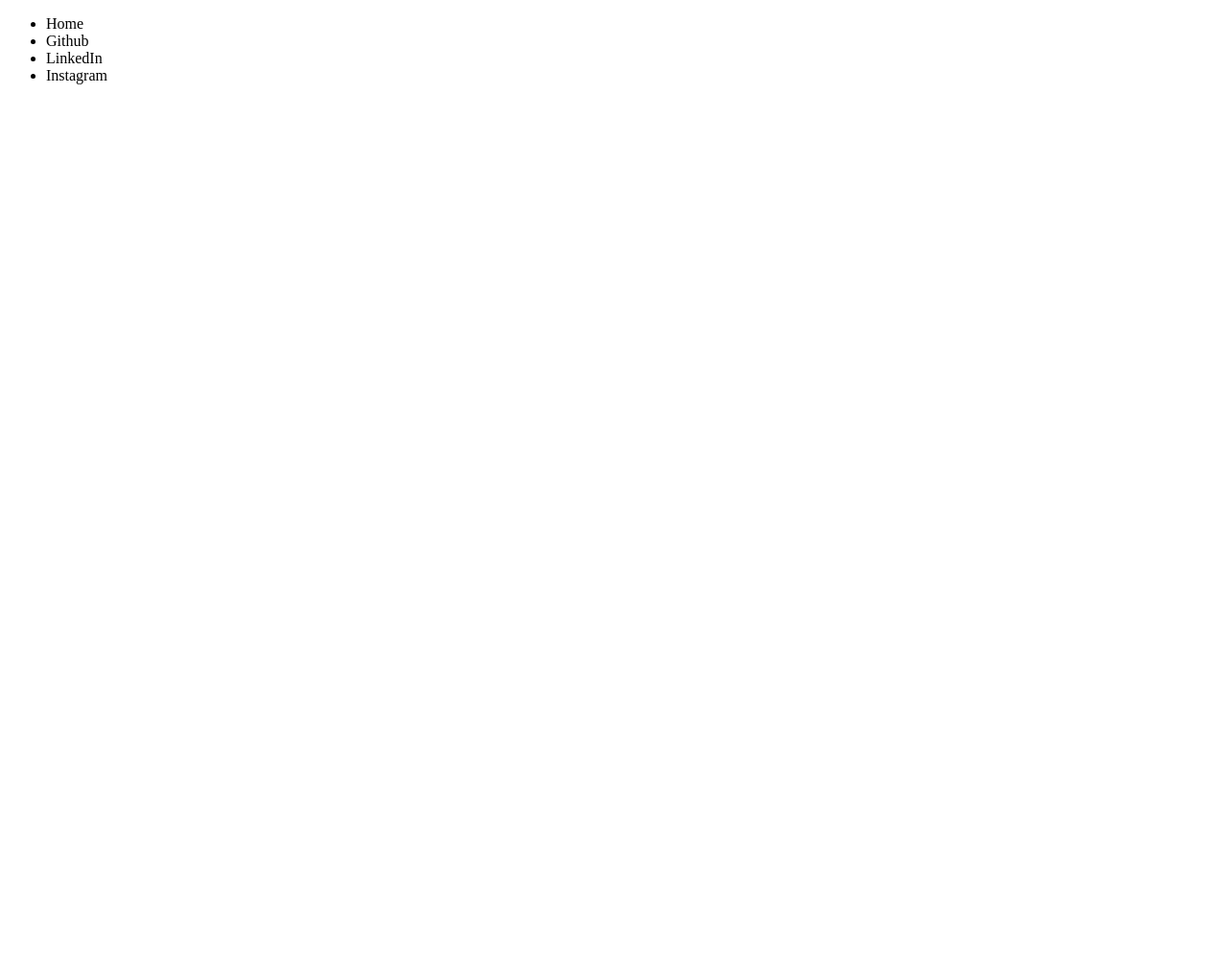
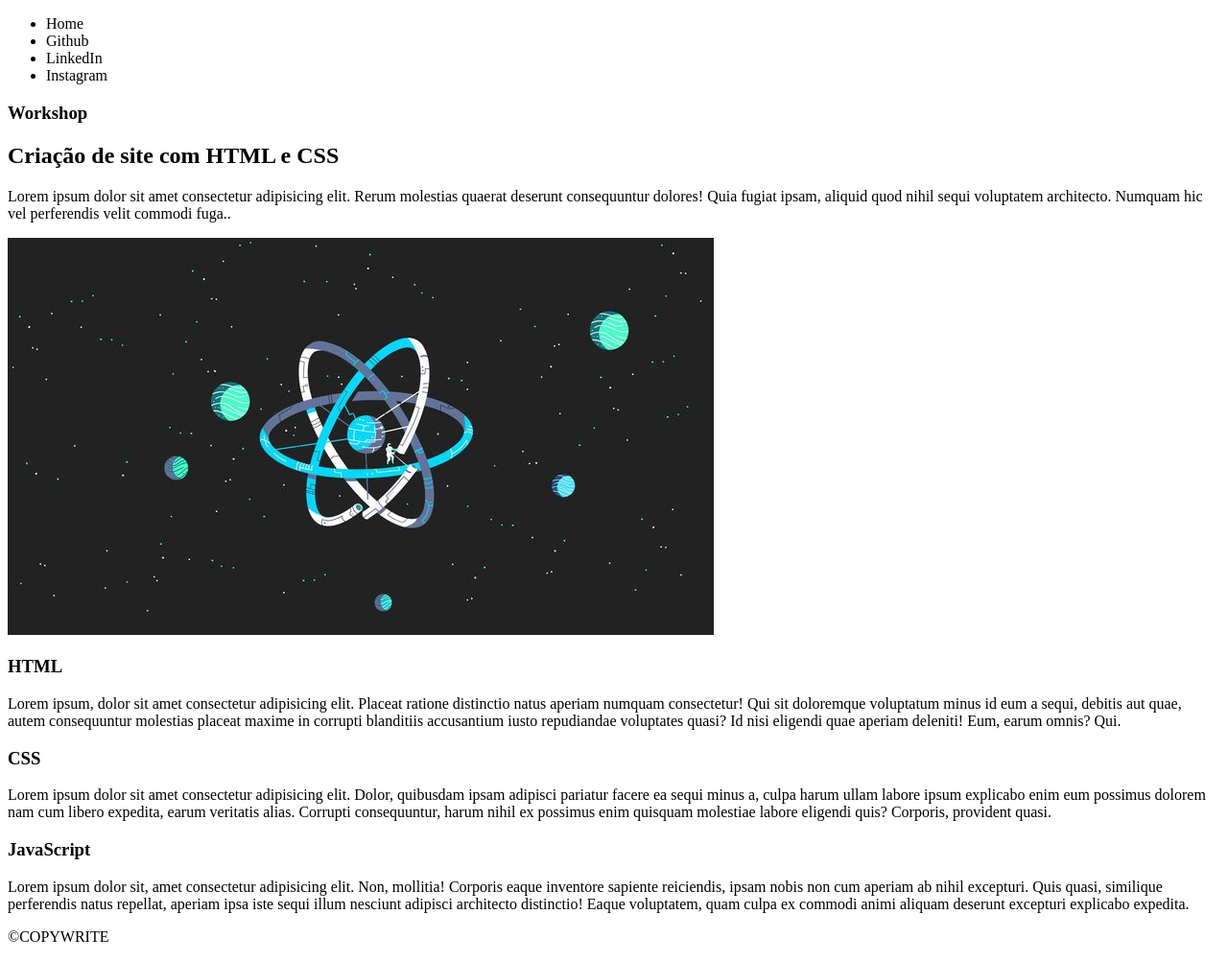
Before and after one commit to tenaltmann/aula_compartilhada_Infinit_School_criacaoDeSite, a plain HTML site: page index.html in a window 1280 px wide. Shown: the whole page at 96% size. Before the commit the page ends 800 px from the top, so only its background shows below. Drawn offline with Linux system fonts and the light colour scheme.

Commit message:
Adição da imagem, criação das sections e divs com a linguagem e cração do footer

```diff
--- a/index.html
+++ b/index.html
@@ -18,9 +18,37 @@
         </nav>
     </header>
 
-    <main></main>
+    <main>
+        <section>
+            <div>
+                <h3>Workshop</h3>
+                <h1>Criação de site com HTML e CSS</h1>
+                <p> Lorem ipsum dolor sit amet consectetur adipisicing elit. Rerum molestias quaerat deserunt consequuntur dolores! Quia fugiat ipsam, aliquid quod nihil sequi voluptatem architecto. Numquam hic vel perferendis velit commodi fuga..</p>
+            </div>
+            <div>
+                <img src="./img/2499b3c9e80c2f2b81da28986f37a006.jpg" alt="" >
+            </div>
+        </section>
+        <section>
+            <div>
+                <h3>HTML</h3>
+                <p>Lorem ipsum, dolor sit amet consectetur adipisicing elit. Placeat ratione distinctio natus aperiam numquam consectetur! Qui sit doloremque voluptatum minus id eum a sequi, debitis aut quae, autem consequuntur molestias placeat maxime in corrupti blanditiis accusantium iusto repudiandae voluptates quasi? Id nisi eligendi quae aperiam deleniti! Eum, earum omnis? Qui.
+                </p>
+            </div>
+            <div>
+                <h3>CSS</h3>
+                <p>Lorem ipsum dolor sit amet consectetur adipisicing elit. Dolor, quibusdam ipsam adipisci pariatur facere ea sequi minus a, culpa harum ullam labore ipsum explicabo enim eum possimus dolorem nam cum libero expedita, earum veritatis alias. Corrupti consequuntur, harum nihil ex possimus enim quisquam molestiae labore eligendi quis? Corporis, provident quasi.</p>
+            </div>
+            <div>
+                <h3>JavaScript</h3>
+                <p>Lorem ipsum dolor sit, amet consectetur adipisicing elit. Non, mollitia! Corporis eaque inventore sapiente reiciendis, ipsam nobis non cum aperiam ab nihil excepturi. Quis quasi, similique perferendis natus repellat, aperiam ipsa iste sequi illum nesciunt adipisci architecto distinctio! Eaque voluptatem, quam culpa ex commodi animi aliquam deserunt excepturi explicabo expedita.</p>
+            </div>
+        </section>
+    </main>
 
-    <footer></footer>
+    <footer>
+        <p>&copy;COPYWRITE</p>
+    </footer>
 
 </body>
 </html>
```
Also changed, not shown: img/2499b3c9e80c2f2b81da28986f37a006.jpg (added).
